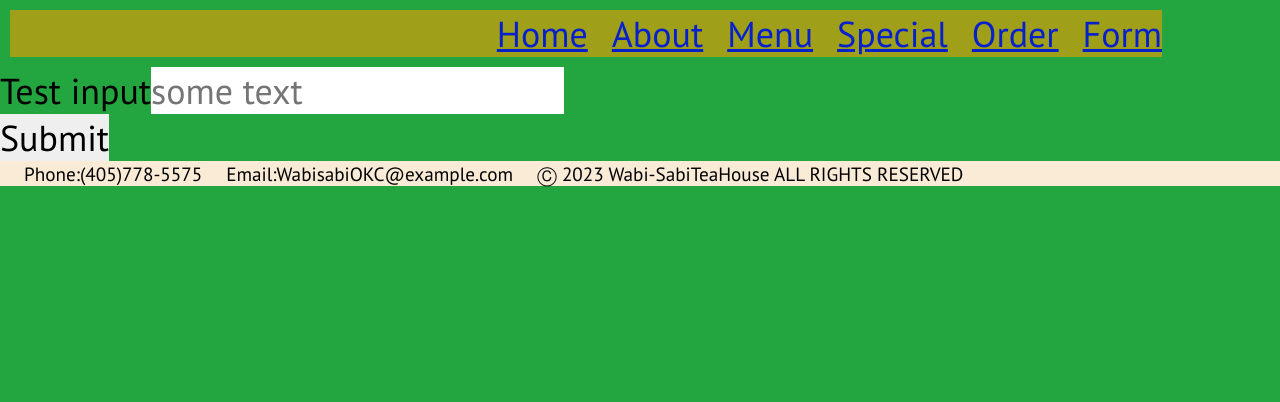
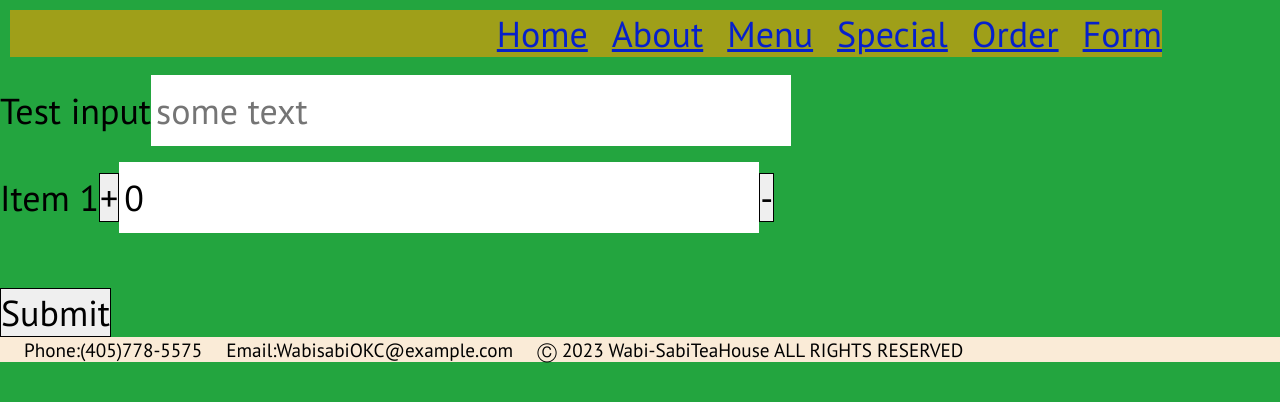
Before and after one commit to LiJieSu0/Wabisabi_React_Frontend, a React (Vite) app: page /order in a window 1280 px wide. Shown: the top 402 px of the page. Built offline with nearby package versions, Linux system fonts and the light colour scheme; no server answers.

Commit message:
Order form init send to backend

```diff
--- /dev/null
+++ b/css/Order.css
@@ -0,0 +1,18 @@
+input[type=text] {
+    width: 50%;
+    padding: 12px 5px;
+    margin: 8px 0;
+    box-sizing: border-box;
+}
+
+button{
+    border:black solid 0.1px;
+}
+
+button:hover{
+    cursor:pointer;
+}
+
+#item1:hover{
+    cursor:default;
+}
--- a/package.json
+++ b/package.json
@@ -11,6 +11,7 @@
   },
   "dependencies": {
     "cors": "^2.8.5",
+    "dotenv": "^16.0.3",
     "prop-types": "^15.8.1",
     "react": "^18.2.0",
     "react-dom": "^18.2.0",
--- a/src/components/Order.jsx
+++ b/src/components/Order.jsx
@@ -1,25 +1,28 @@
 import { useState } from 'react';
+import '../../css/Order.css'
 
-
+const SERVER_URL= import.meta.env.VITE_APP_SERVER_URL;
 
 export function Order(){
+
     const [text, setText] = useState('');
     const [data, setData] = useState('');
+    const [item1Value, setItem1Value]=useState(0);
     const handleChange = (event) => {
         setText(event.target.value);
     }
     async function handleSubmit(e){
         e.preventDefault();
+        // alert("You submitted it!");
         const formData={
             input:text,
+            item1_amount:item1Value
         }
-        console.log(text);
 
         let response;
         let fromServerData;
         try{
-
-            response=await fetch("http://localhost:3000/order/submit",{
+            response=await fetch(`${SERVER_URL}/order/submit`,{
                 method:"POST",
                 headers:{
                     'Content-Type':'application/json'
@@ -31,17 +34,32 @@ export function Order(){
             console.log(e);
         }
             setData(fromServerData.Message);
-
     }
-
+    function handleAdd(){
+        if(item1Value>=99)return;
+        setItem1Value(item1Value+1);
+    }
+    function handleSubtract(){
+        if(item1Value<=0)return;
+        setItem1Value(item1Value-1);
+    }
 
     return(
         <div className="header-padding">
-            <form action='http://localhost:3000/order/submit' method="POST" onSubmit={handleSubmit}>
+            <form onSubmit={handleSubmit}>
                 <label htmlFor="test_input">Test input</label>
-                <input type="text" id="test_input" name="testform" placeholder="some text" value={text} onChange={handleChange}/>
+                <input type="text" id="test_input" placeholder="some text" value={text} onChange={handleChange}/>
+                <div className='item1'>
+                    <label htmlFor='item1'>Item 1</label>
+                    <button type="button" onClick={handleAdd}> + </button>
+                    <input id="item1" type="text"  value={item1Value} readOnly/>
+                    <button type="button" onClick={handleSubtract}> - </button>
+                </div>
                 <br/><button type="submit">Submit</button>
             </form>
-            {<h1>{data.input}</h1>||"No DATA"}
+            {<h1>{data.item1_amount}</h1>||"No DATA"}
+
+
+
         </div>
     );}
```
Also changed, not shown: 1 other file (tests, documents, lock files or other folders).
